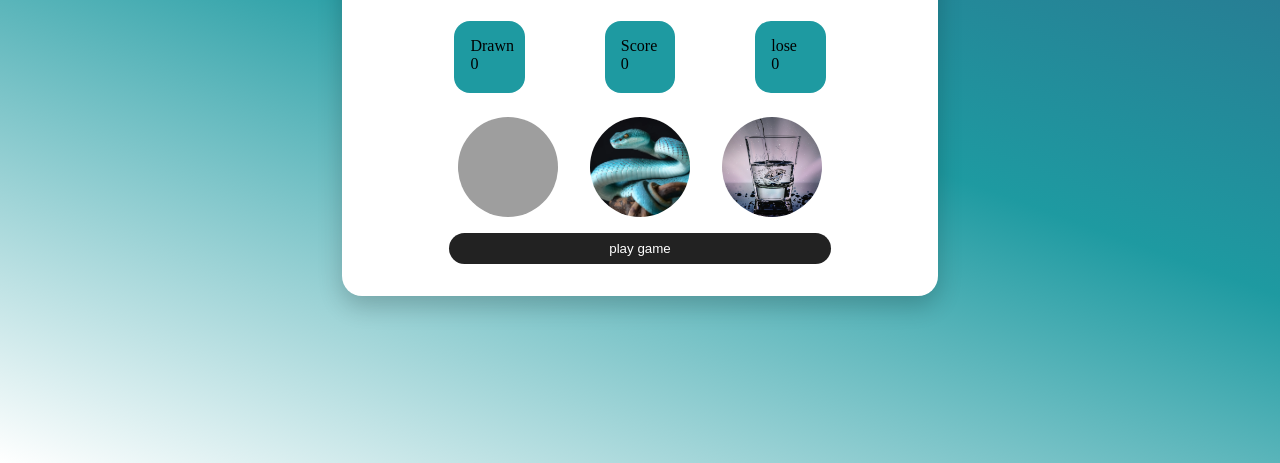
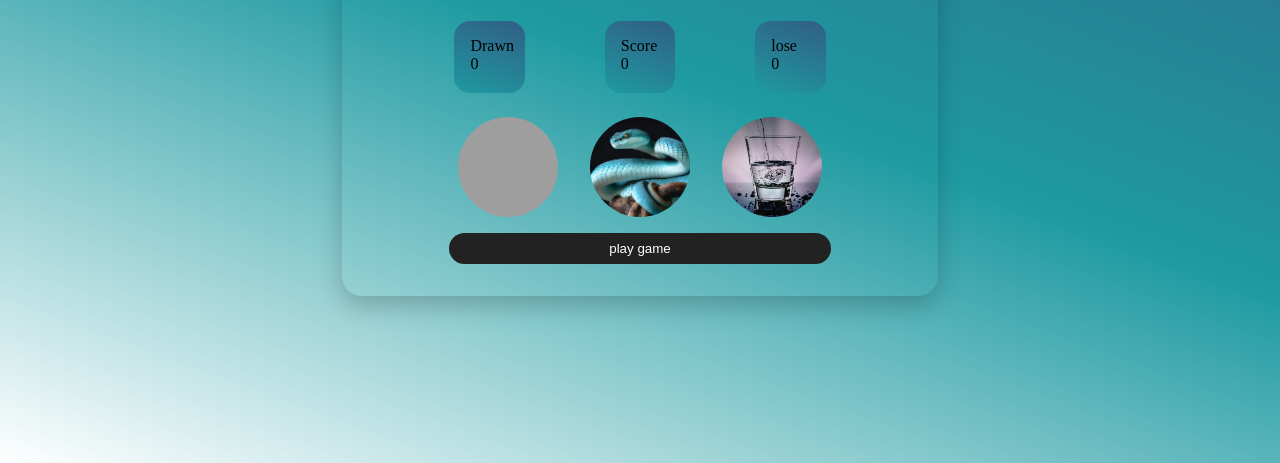
Before and after one commit to adityayadav176/snake-gun-water-game, a plain HTML site: page index.html in a window 1280 px wide. Shown: the part 337-800 px from the top of the page. Drawn offline with Linux system fonts and the light colour scheme; grey boxes are pictures that could not be loaded.

Commit message:
Add creative ui and refactor code

```diff
--- a/style.css
+++ b/style.css
@@ -47,7 +47,6 @@ nav {
     gap: 1rem;
     justify-content: center;
     align-items: center;
-    background: white;
     padding: 2rem;
     border-radius: 20px;
     box-shadow: 0 10px 25px rgba(0, 0, 0, 0.2);
@@ -59,10 +58,8 @@ nav {
     display: flex;
     justify-content: space-around;
     gap: 5rem;
-    background-color: #fff;
     padding: 0.5rem 5rem;
     border-radius: 1rem;
-
 }
 
 .Images {
@@ -92,11 +89,11 @@ nav {
 #gameBtn:hover {
     background-color: rgb(31, 197, 191);
     color: black;
-     transform: scale(1.05);
+    transform: scale(1.05);
 }
 
-.box{
-    background-color: #1e9aa1;
+.box {
+    background: linear-gradient(200deg, #315e85, #1e9aa1);
     padding: 1rem;
     border-radius: 1rem;
     height: 5vh;
@@ -108,24 +105,29 @@ body.dark {
     color: #00c6ff;
 }
 
-body.dark .icons{
+body.dark .icons {
     color: white
 }
 
-body.dark .nav{
-  background: #080606;
-  color: #fff;
+body.dark .nav {
+    background: #080606;
+    color: #fff;
 }
+
 body.dark .gameContainer {
     background: #080606;
     box-shadow: 0 10px 25px rgba(255, 255, 255, 0.1);
     color: #00c6ff;
 }
 
-body.dark .scoreContainer{
+body.dark .scoreContainer {
     background-color: black;
 }
 
-body.dark .box{
-   background: linear-gradient(200deg, #315e85, #1e9aa1);
+body.dark .box {
+    background: linear-gradient(200deg, #315e85, #1e9aa1);
 }
+
+body.dark .gameBtn{
+    background-color: #00c6ff;
+}
```
Also changed, not shown: assest/image.png (deleted).
